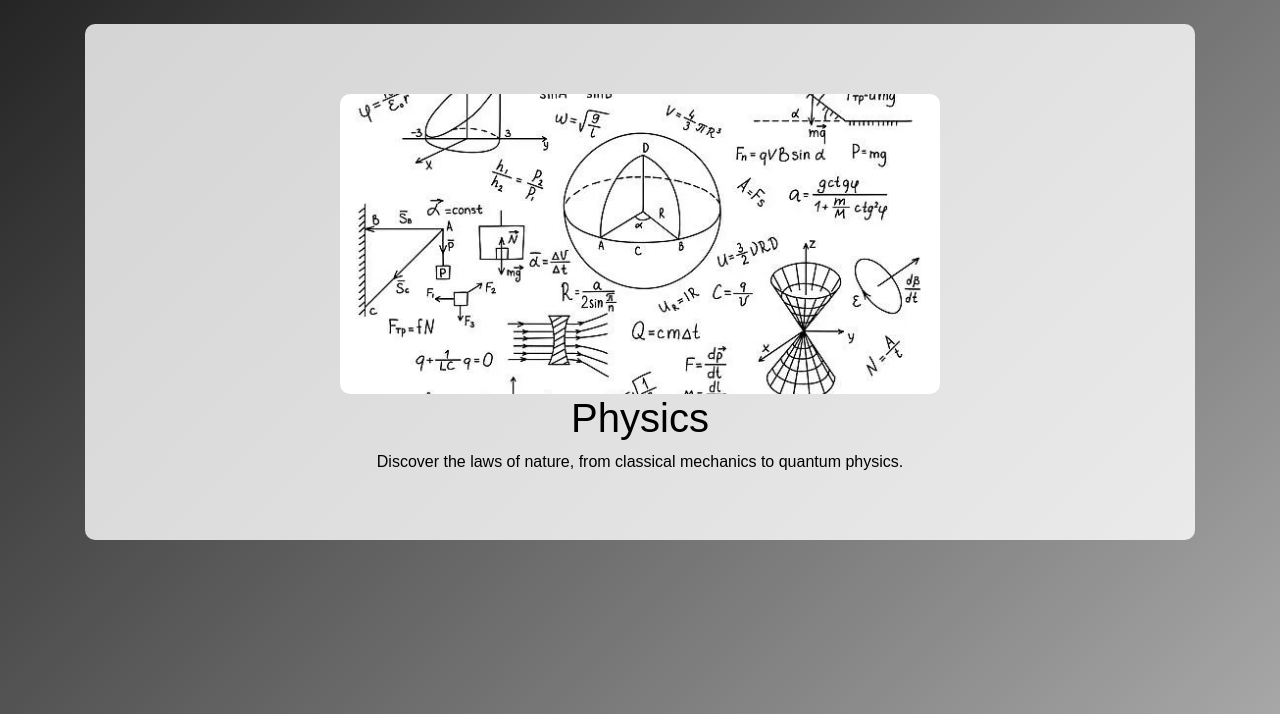
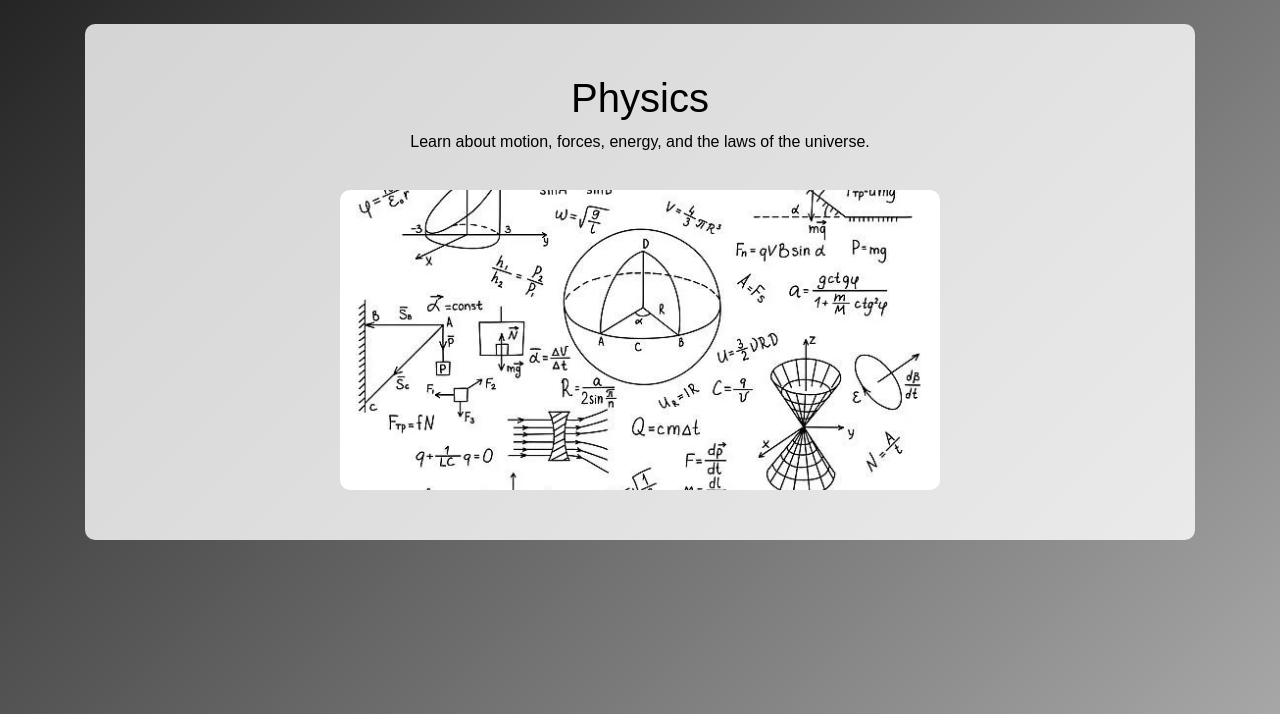
Before and after one commit to PWesely4/CSCS_Flask_Site1, a Python web app: template templates/physics.html in a window 1280 px wide. Shown: the part 56-770 px from the top of the page. Run offline with Jinja, Linux system fonts and the light colour scheme; the template is opened without the code that fills it, so the values that code supplies are empty.

Commit message:
Update physics.html

```diff
--- a/templates/physics.html
+++ b/templates/physics.html
@@ -1,9 +1,11 @@
 {% extends "base.html" %}
+
 {% block title %}Physics{% endblock %}
+
 {% block content %}
 <div class="jumbotron">
+    <h1>Physics</h1>
+    <p>Learn about motion, forces, energy, and the laws of the universe.</p>
     <img src="{{ url_for('static', filename='images/physics.jpg') }}" alt="Physics">
-    <h1>Physics</h1>
-    <p>Discover the laws of nature, from classical mechanics to quantum physics.</p>
 </div>
 {% endblock %}
```
